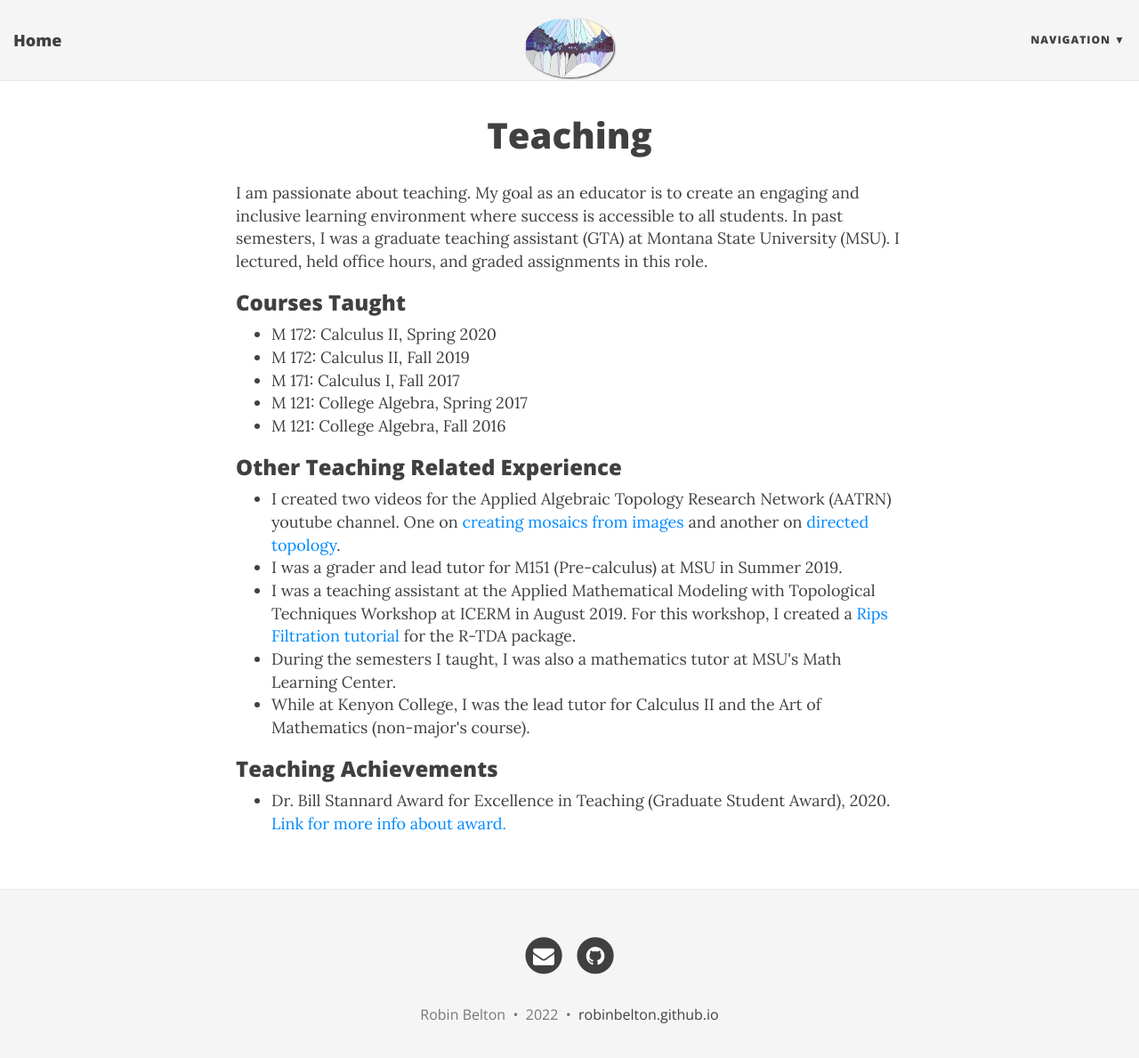
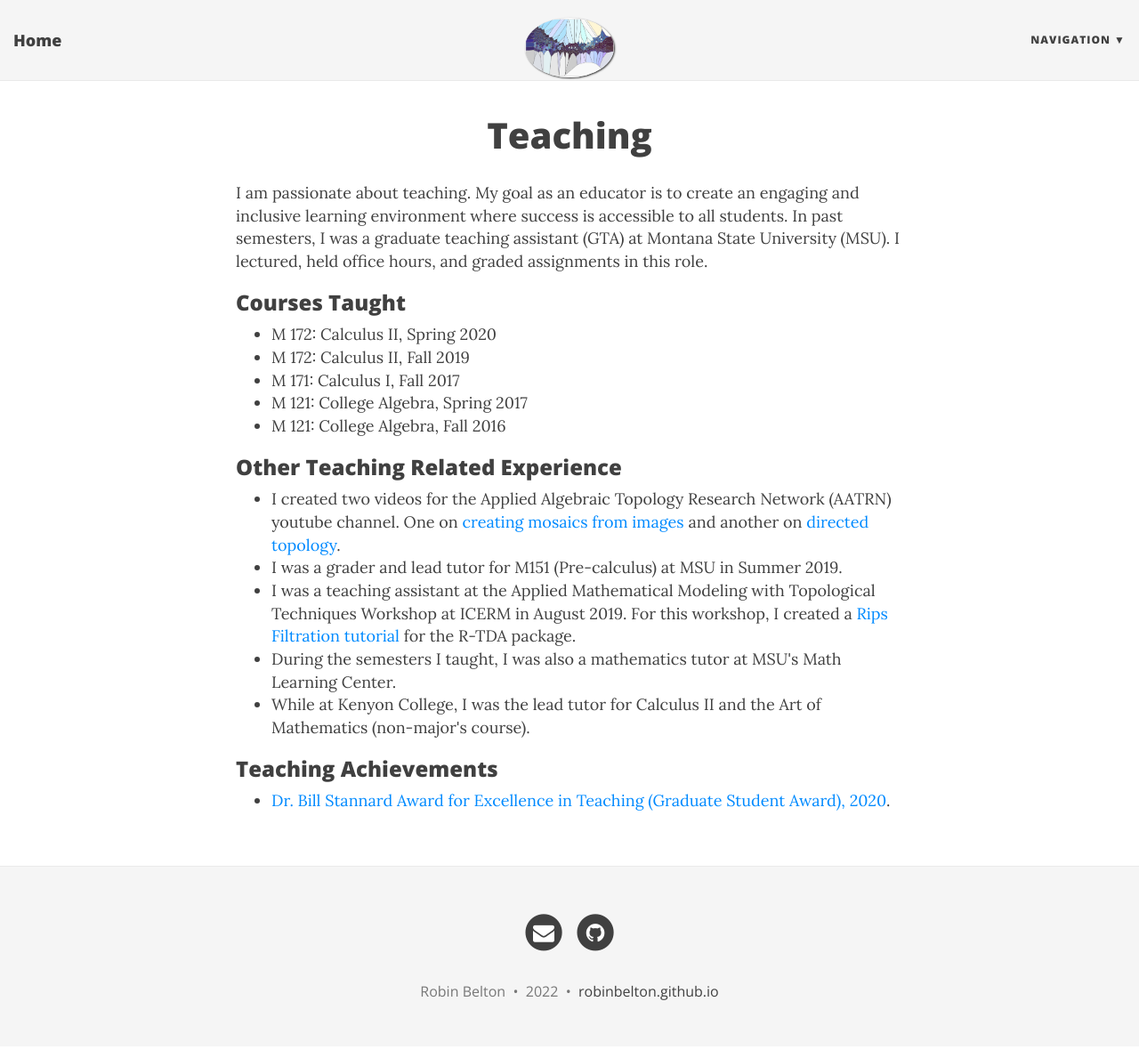
Before and after one commit to robinbelton/robinbelton.github.io, a Jekyll site: the page built from teaching.html, in a window 1280 px wide and 1202 px high. Shown: the top 1189 px of the window at 89% size. Built offline with Jekyll 4.4.1, drawn with Linux system fonts in a browser that asks for light colours; nearby versions of some CDN libraries.

Commit message:
Edit teaching page

```diff
--- a/teaching.html
+++ b/teaching.html
@@ -31,5 +31,5 @@
 
 <h3>Teaching Achievements</h3>
 <ul>
-    <li> Dr. Bill Stannard Award for Excellence in Teaching (Graduate Student Award), 2020. <a href="https://math.montana.edu/documents/awards_and_annualawards/stannardawards.html">Link for more info about award.</a> </li>
+    <li> <a href="https://math.montana.edu/documents/awards_and_annualawards/stannardawards.html"> Dr. Bill Stannard Award for Excellence in Teaching (Graduate Student Award), 2020</a>. </li>
 </ul>
```
